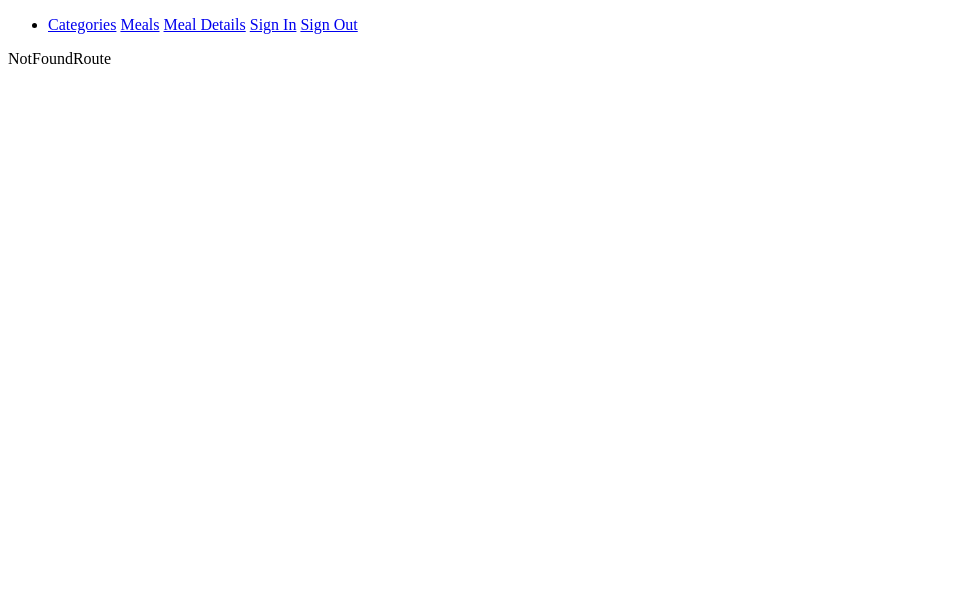
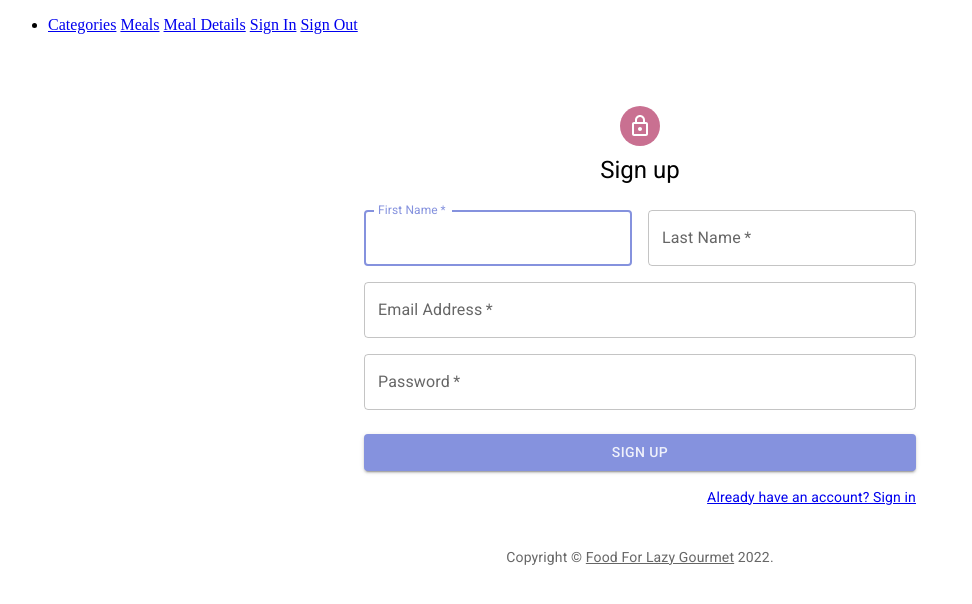
Before and after one commit to muratayik/food-for-lazy-gourmet-redux, a React (Create React App) app: page /sign-up in a window 1280 px wide. Shown: the top 604 px of the page, without its empty margins (0-972 px from the left). Built offline with nearby package versions, Linux system fonts and the light colour scheme.

Commit message:
Add signin and signup UI

```diff
--- a/src/App.tsx
+++ b/src/App.tsx
@@ -6,6 +6,7 @@ import MealsRoute from "routes/MealsRoute";
 import NotFoundRoute from "routes/NotFoundRoute";
 import SignInRoute from "routes/SignInRoute";
 import SignOutRoute from "routes/SignOutRoute";
+import SignUpRoute from "routes/SignUpRoute";
 
 function App() {
   return (
@@ -49,6 +50,7 @@ function App() {
         />
         <Route path="/sign-in" element={<SignInRoute />} />
         <Route path="/sign-out" element={<SignOutRoute />} />
+        <Route path="/sign-up" element={<SignUpRoute />} />
         <Route path="*" element={<NotFoundRoute />} />
       </Routes>
     </div>
--- /dev/null
+++ b/src/components/copyright/index.tsx
@@ -0,0 +1,21 @@
+import { Link, Typography } from "@mui/material";
+
+const CopyRight = (props: any) => {
+  return (
+    <Typography
+      variant="body2"
+      color="text.secondary"
+      align="center"
+      {...props}
+    >
+      {"Copyright © "}
+      <Link color="inherit" href="https://food-for-lazy-gourmet.com/">
+        Food For Lazy Gourmet
+      </Link>{" "}
+      {new Date().getFullYear()}
+      {"."}
+    </Typography>
+  );
+};
+
+export default CopyRight;
--- a/src/routes/SignInRoute.tsx
+++ b/src/routes/SignInRoute.tsx
@@ -1,7 +1,113 @@
-import React from "react";
+import { useState } from "react";
+
+import {
+  Avatar,
+  Box,
+  Button,
+  Container,
+  Grid,
+  TextField,
+  Typography,
+} from "@mui/material";
+import { NavLink } from "react-router-dom";
+import LockOutlinedIcon from "@mui/icons-material/LockOutlined";
+import CopyRight from "components/copyright";
+import { validateSignInInputs } from "utils/validators";
 
 const SignInRoute = () => {
-  return <div>SignInRoute</div>;
+  const [email, setEmail] = useState("");
+  const [password, setPassword] = useState("");
+
+  const [validationErrors, setValidationError] = useState({
+    emailError: "",
+    passwordError: "",
+  });
+
+  const handleSubmit = (e: any) => {
+    e.preventDefault();
+
+    const { emailError, passwordError } = validateSignInInputs({
+      email,
+      password,
+    });
+
+    setValidationError({ emailError, passwordError });
+  };
+
+  return (
+    <div>
+      <Container maxWidth="sm">
+        <Box
+          sx={{
+            marginTop: 8,
+            display: "flex",
+            flexDirection: "column",
+            alignItems: "center",
+          }}
+        >
+          <Avatar sx={{ m: 1, bgcolor: "secondary.main" }}>
+            <LockOutlinedIcon />
+          </Avatar>
+          <Typography component="h1" variant="h5">
+            Sign in
+          </Typography>
+          <Box
+            component="form"
+            onSubmit={handleSubmit}
+            noValidate
+            sx={{ mt: 1 }}
+          >
+            <TextField
+              margin="normal"
+              required
+              fullWidth
+              id="email"
+              label="Email Address"
+              name="email"
+              autoComplete="email"
+              autoFocus
+              value={email}
+              onChange={(e) => setEmail(e.target.value)}
+              error={!!validationErrors.emailError}
+              helperText={validationErrors.emailError}
+            />
+            <TextField
+              margin="normal"
+              required
+              fullWidth
+              name="password"
+              label="Password"
+              type="password"
+              id="password"
+              autoComplete="current-password"
+              value={password}
+              onChange={(e) => setPassword(e.target.value)}
+              error={!!validationErrors.passwordError}
+              helperText={validationErrors.passwordError}
+            />
+            <Button
+              type="submit"
+              fullWidth
+              variant="contained"
+              sx={{ mt: 3, mb: 2 }}
+            >
+              Sign In
+            </Button>
+            <Grid container direction="row" justifyContent="flex-end">
+              <Grid item>
+                <NavLink to="/sign-up">
+                  <Typography variant="body2">
+                    Don't have an account? Sign Up
+                  </Typography>
+                </NavLink>
+              </Grid>
+            </Grid>
+          </Box>
+        </Box>
+        <CopyRight sx={{ mt: 5 }} />
+      </Container>
+    </div>
+  );
 };
 
 export default SignInRoute;
--- /dev/null
+++ b/src/routes/SignUpRoute.tsx
@@ -0,0 +1,157 @@
+import { useState } from "react";
+
+import {
+  Avatar,
+  Box,
+  Button,
+  Container,
+  Grid,
+  TextField,
+  Typography,
+} from "@mui/material";
+import { NavLink } from "react-router-dom";
+import LockOutlinedIcon from "@mui/icons-material/LockOutlined";
+import CopyRight from "components/copyright";
+import { validateSignUpInputs } from "utils/validators";
+
+const SignUpRoute = () => {
+  const [firstName, setFirstName] = useState("");
+  const [lastName, setLastName] = useState("");
+  const [email, setEmail] = useState("");
+  const [password, setPassword] = useState("");
+
+  const [validationErrors, setValidationError] = useState({
+    emailError: "",
+    passwordError: "",
+    firstNameError: "",
+    lastNameError: "",
+  });
+
+  const handleSubmit = (e: any) => {
+    e.preventDefault();
+
+    const { firstNameError, lastNameError, emailError, passwordError } =
+      validateSignUpInputs({
+        firstName,
+        lastName,
+        email,
+        password,
+      });
+
+    setValidationError({
+      firstNameError,
+      lastNameError,
+      emailError,
+      passwordError,
+    });
+  };
+
+  return (
+    <div>
+      <Container maxWidth="sm">
+        <Box
+          sx={{
+            marginTop: 8,
+            display: "flex",
+            flexDirection: "column",
+            alignItems: "center",
+          }}
+        >
+          <Avatar sx={{ m: 1, bgcolor: "secondary.main" }}>
+            <LockOutlinedIcon />
+          </Avatar>
+          <Typography component="h1" variant="h5">
+            Sign up
+          </Typography>
+          <Box
+            component="form"
+            onSubmit={handleSubmit}
+            noValidate
+            sx={{ mt: 3 }}
+          >
+            <Grid container spacing={2}>
+              <Grid item xs={12} sm={6}>
+                <TextField
+                  autoComplete="given-name"
+                  name="firstName"
+                  required
+                  fullWidth
+                  id="firstName"
+                  label="First Name"
+                  autoFocus
+                  value={firstName}
+                  onChange={(e) => setFirstName(e.target.value)}
+                  error={!!validationErrors.firstNameError}
+                  helperText={validationErrors.firstNameError}
+                />
+              </Grid>
+              <Grid item xs={12} sm={6}>
+                <TextField
+                  required
+                  fullWidth
+                  id="lastName"
+                  label="Last Name"
+                  name="lastName"
+                  autoComplete="family-name"
+                  value={lastName}
+                  onChange={(e) => setLastName(e.target.value)}
+                  error={!!validationErrors.lastNameError}
+                  helperText={validationErrors.lastNameError}
+                />
+              </Grid>
+              <Grid item xs={12}>
+                <TextField
+                  required
+                  fullWidth
+                  id="email"
+                  label="Email Address"
+                  name="email"
+                  autoComplete="email"
+                  value={email}
+                  onChange={(e) => setEmail(e.target.value)}
+                  error={!!validationErrors.emailError}
+                  helperText={validationErrors.emailError}
+                />
+              </Grid>
+              <Grid item xs={12}>
+                <TextField
+                  required
+                  fullWidth
+                  name="password"
+                  label="Password"
+                  type="password"
+                  id="password"
+                  autoComplete="new-password"
+                  value={password}
+                  onChange={(e) => setPassword(e.target.value)}
+                  error={!!validationErrors.passwordError}
+                  helperText={validationErrors.passwordError}
+                />
+              </Grid>
+            </Grid>
+            <Button
+              type="submit"
+              fullWidth
+              variant="contained"
+              sx={{ mt: 3, mb: 2 }}
+            >
+              Sign Up
+            </Button>
+            <Grid container direction="row" justifyContent="flex-end">
+              <Grid item>
+                <NavLink to="/sign-in">
+                  <Typography variant="body2">
+                    Already have an account? Sign in
+                  </Typography>
+                </NavLink>
+              </Grid>
+            </Grid>
+          </Box>
+        </Box>
+        <CopyRight sx={{ mt: 5 }} />
+      </Container>
+    </div>
+  );
+};
+
+export default SignUpRoute;
--- /dev/null
+++ b/src/utils/validators.ts
@@ -0,0 +1,62 @@
+const emailValidationRegex =
+  /^(([^<>()[\]\\.,;:\s@"]+(\.[^<>()[\]\\.,;:\s@"]+)*)|(".+"))@((\[[0-9]{1,3}\.[0-9]{1,3}\.[0-9]{1,3}\.[0-9]{1,3}\])|(([a-zA-Z\-0-9]+\.)+[a-zA-Z]{2,}))$/;
+
+export const validateSignInInputs = ({
+  email,
+  password,
+}: {
+  email: string;
+  password: string;
+}) => {
+  let emailError = "";
+  let passwordError = "";
+
+  if (!email) {
+    emailError = "Field can not be empty";
+  } else if (!emailValidationRegex.exec(email)) {
+    emailError = "Email is invalid";
+  }
+
+  if (!password) {
+    passwordError = "Field can not be empty";
+  }
+
+  return { emailError, passwordError };
+};
+
+export const validateSignUpInputs = ({
+  firstName,
+  lastName,
+  email,
+  password,
+}: {
+  firstName: string;
+  lastName: string;
+  email: string;
+  password: string;
+}) => {
+  let firstNameError = "";
+  let lastNameError = "";
+  let emailError = "";
+  let passwordError = "";
+
+  if (!email) {
+    emailError = "Field can not be empty";
+  } else if (!emailValidationRegex.exec(email)) {
+    emailError = "Email is invalid";
+  }
+
+  if (!password) {
+    passwordError = "Field can not be empty";
+  }
+
+  if (!firstName) {
+    firstNameError = "Field can not be empty";
+  }
+
+  if (!lastName) {
+    lastNameError = "Field can not be empty";
+  }
+
+  return { firstNameError, lastNameError, emailError, passwordError };
+};
```
